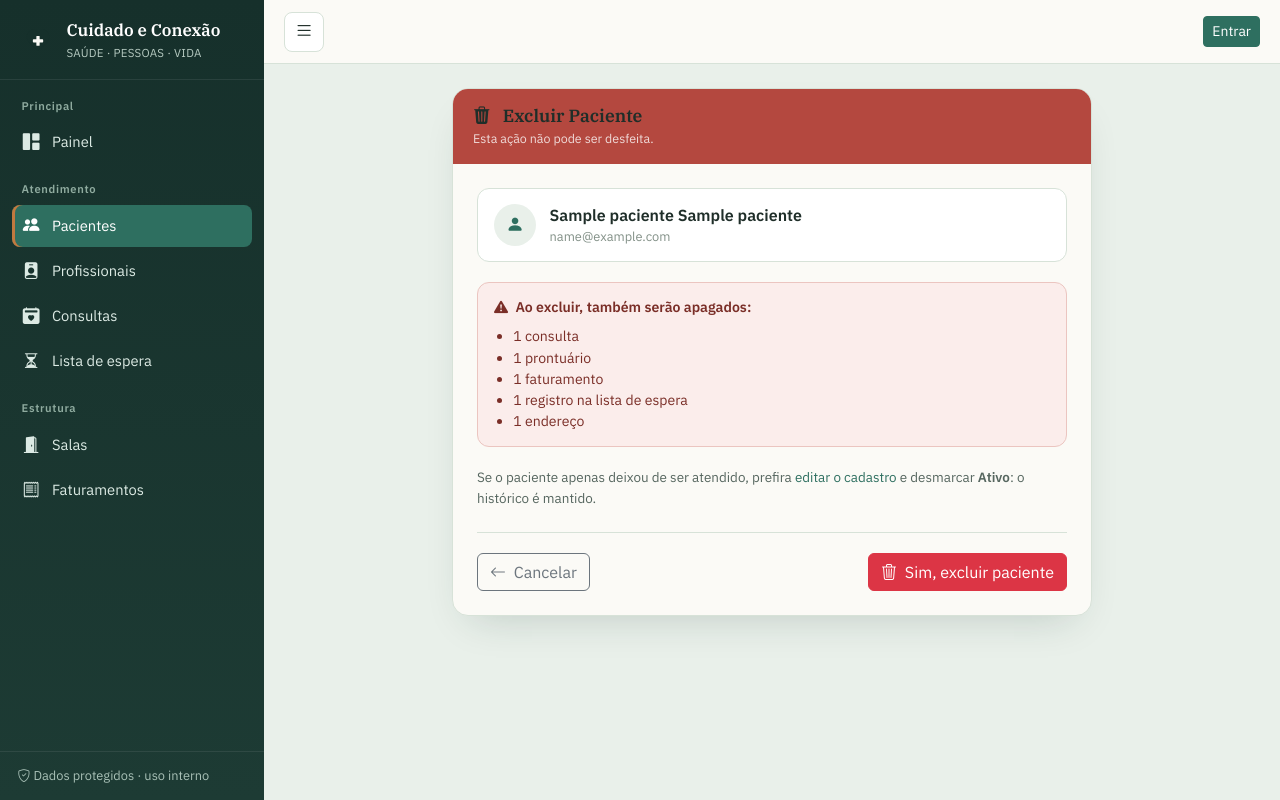
After one commit to rubensrbr/cuidado_e_conexao, a Django app: page /pacientes/00000000-0000-0000-0000-000000000001/deletar/ in a window 1280 px wide. The commit adds this page. Run offline with Django 5.2, Linux system fonts and the light colour scheme; tables that the repository leaves empty hold one stand-in row (values such as "Sample post"); data that the repository does not hold is empty.

Commit message:
mais modificações

```diff
--- a/backend/src/apps/pacientes/models.py
+++ b/backend/src/apps/pacientes/models.py
@@ -98,6 +98,7 @@ class Prontuario(BaseModel):
         related_name="prontuarios",
         verbose_name="Consulta",
     )
+
     data_registro = models.DateField(verbose_name="Data do Registro")
     codigo_cid = models.CharField(
         max_length=20, blank=True, verbose_name="Código CID-10"
--- /dev/null
+++ b/backend/src/apps/pacientes/templates/pacientes/paciente_confirm_delete.html
@@ -0,0 +1,181 @@
+{% extends 'base.html' %}
+{% load static %}
+
+{% block title %}Excluir Paciente | Cuidado & Conexão{% endblock %}
+
+{% block content %}
+
+<style>
+    .delete-page {
+        max-width: 640px;
+        margin: 0 auto;
+    }
+
+    .delete-card {
+        background: var(--paper);
+        border: 1px solid var(--line);
+        border-radius: 16px;
+        overflow: hidden;
+        box-shadow: 0 18px 40px -18px rgba(22, 48, 43, .20);
+    }
+
+    .delete-header {
+        background: var(--danger);
+        color: white;
+        padding: 1rem 1.25rem;
+    }
+
+    .delete-header h4 {
+        font-size: 1.1rem;
+        font-weight: 600;
+        margin: 0;
+    }
+
+    .delete-header .subtitle {
+        margin: .2rem 0 0;
+        font-size: .78rem;
+        color: rgba(255, 255, 255, .8);
+    }
+
+    .delete-body {
+        padding: 1.5rem;
+    }
+
+    .delete-patient {
+        display: flex;
+        align-items: center;
+        gap: .85rem;
+        padding: .9rem 1rem;
+        margin-bottom: 1.25rem;
+        background: #fff;
+        border: 1px solid var(--line);
+        border-radius: 12px;
+    }
+
+    .delete-patient .avatar {
+        width: 42px;
+        height: 42px;
+        flex: 0 0 auto;
+        display: flex;
+        align-items: center;
+        justify-content: center;
+        border-radius: 999px;
+        background: var(--sage-100);
+        color: var(--teal-600);
+        font-size: 1.1rem;
+    }
+
+    .delete-patient .name {
+        color: var(--ink-900);
+        font-weight: 600;
+    }
+
+    .delete-patient .meta {
+        color: var(--ink-400);
+        font-size: .8rem;
+    }
+
+    .delete-warning {
+        padding: .9rem 1rem;
+        margin-bottom: 1.25rem;
+        background: #FBEDEB;
+        border: 1px solid #EBC5C0;
+        border-radius: 12px;
+        color: #7A2E27;
+        font-size: .88rem;
+    }
+
+    .delete-warning ul {
+        margin: .5rem 0 0;
+        padding-left: 1.2rem;
+    }
+
+    .delete-hint {
+        color: var(--ink-600);
+        font-size: .84rem;
+    }
+
+    .delete-actions {
+        display: flex;
+        justify-content: space-between;
+        align-items: center;
+        gap: .75rem;
+        padding-top: 1.25rem;
+        margin-top: 1.5rem;
+        border-top: 1px solid var(--line);
+    }
+
+    @media (max-width: 576px) {
+        .delete-actions {
+            flex-direction: column-reverse;
+            align-items: stretch;
+        }
+    }
+</style>
+
+<div class="delete-page">
+    <div class="delete-card">
+
+        <div class="delete-header">
+            <h4>
+                <i class="bi bi-trash3-fill me-2"></i>
+                Excluir Paciente
+            </h4>
+            <div class="subtitle">Esta ação não pode ser desfeita.</div>
+        </div>
+
+        <div class="delete-body">
+
+            <div class="delete-patient">
+                <span class="avatar"><i class="bi bi-person-fill"></i></span>
+                <div>
+                    <div class="name">{{ object.nome_completo }}</div>
+                    <div class="meta">
+                        {% if object.email %}{{ object.email }}{% else %}Sem e-mail cadastrado{% endif %}
+                    </div>
+                </div>
+            </div>
+
+            {% with consultas=object.consultas.count prontuarios=object.prontuarios.count faturamentos=object.faturamentos.count espera=object.lista_espera.count telefones=object.telefones.count enderecos=object.enderecos.count %}
+                {% if consultas or prontuarios or faturamentos or espera or telefones or enderecos %}
+                    <div class="delete-warning">
+                        <strong><i class="bi bi-exclamation-triangle-fill me-1"></i> Ao excluir, também serão apagados:</strong>
+                        <ul>
+                            {% if consultas %}<li>{{ consultas }} consulta{{ consultas|pluralize }}</li>{% endif %}
+                            {% if prontuarios %}<li>{{ prontuarios }} prontuário{{ prontuarios|pluralize }}</li>{% endif %}
+                            {% if faturamentos %}<li>{{ faturamentos }} faturamento{{ faturamentos|pluralize }}</li>{% endif %}
+                            {% if espera %}<li>{{ espera }} registro{{ espera|pluralize }} na lista de espera</li>{% endif %}
+                            {% if telefones %}<li>{{ telefones }} telefone{{ telefones|pluralize }}</li>{% endif %}
+                            {% if enderecos %}<li>{{ enderecos }} endereço{{ enderecos|pluralize }}</li>{% endif %}
+                        </ul>
+                    </div>
+                {% endif %}
+            {% endwith %}
+
+            <p class="delete-hint mb-0">
+                Se o paciente apenas deixou de ser atendido, prefira
+                <a href="{% url 'pacientes:paciente_update' object.uuid %}">editar o cadastro</a>
+                e desmarcar <strong>Ativo</strong>: o histórico é mantido.
+            </p>
+
+            <form method="post">
+                {% csrf_token %}
+
+                <div class="delete-actions">
+                    <a href="{% url 'pacientes:paciente_list' %}" class="btn btn-outline-secondary">
+                        <i class="bi bi-arrow-left me-1"></i>
+                        Cancelar
+                    </a>
+
+                    <button type="submit" class="btn btn-danger">
+                        <i class="bi bi-trash3 me-1"></i>
+                        Sim, excluir paciente
+                    </button>
+                </div>
+            </form>
+
+        </div>
+    </div>
+</div>
+
+{% endblock %}
--- a/backend/src/apps/pacientes/templates/pacientes/paciente_list.html
+++ b/backend/src/apps/pacientes/templates/pacientes/paciente_list.html
@@ -190,6 +190,7 @@
                         </td>
 
                         <td>
+
                             {{ paciente.telefone|default:"-" }}
                         </td>
 
@@ -210,7 +211,7 @@
                                 </a>
 
                                 <a
-                                    href="#"
+                                    href="{% url 'pacientes:paciente_delete' paciente.uuid %}"
                                     class="btn btn-outline-danger"
                                     title="Excluir"
                                 >
```
Also changed, not shown: 1 other file.
